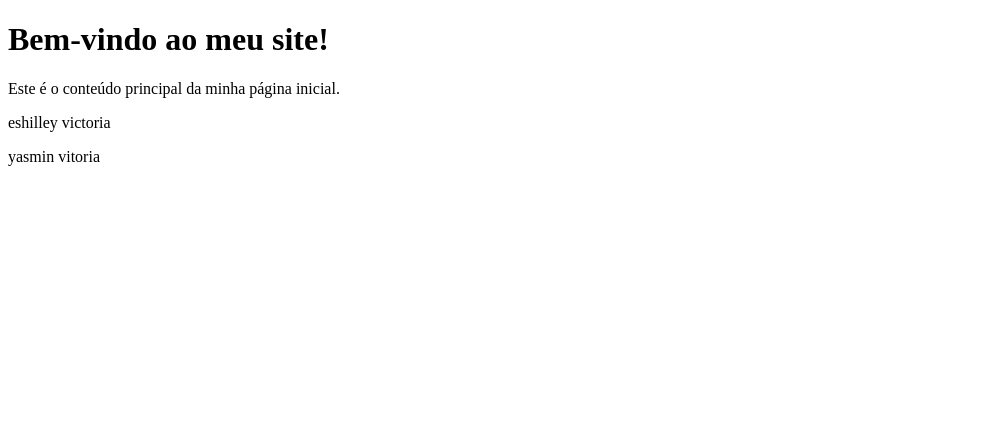
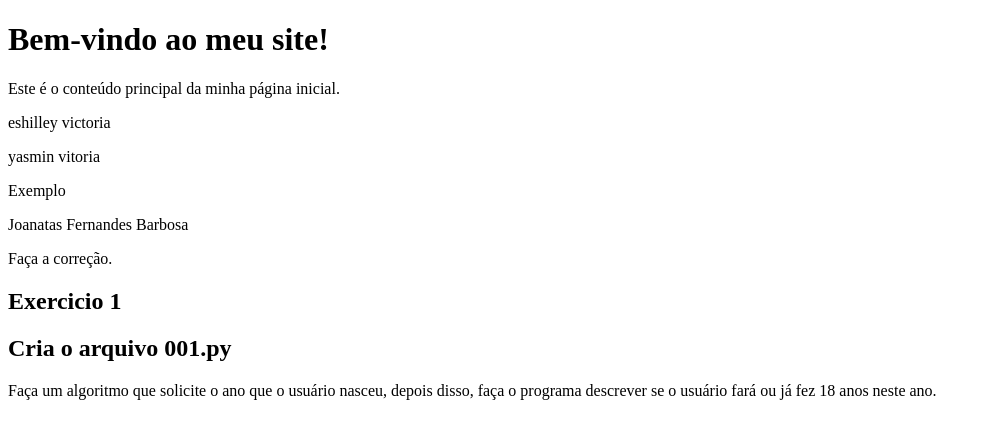
Before and after one commit to Ester-fate/versionamento-de-codigo, a plain HTML site: page index.html in a window 1280 px wide. Shown: the whole page, without its empty margins (0-987 px from the left). Drawn offline with Linux system fonts and the light colour scheme.

Commit message:
Adicionando exercicios

```diff
--- a/index.html
+++ b/index.html
@@ -1,18 +1,31 @@
 <!DOCTYPE html>
 <html lang="pt-BR">
+
 <head>
     <meta charset="UTF-8">
     <meta name="viewport" content="width=device-width, initial-scale=1.0">
     <title>Título da Minha Página</title>
 </head>
+
 <body>
     <h1>Bem-vindo ao meu site!</h1>
     <p>Este é o conteúdo principal da minha página inicial.</p>
     <p>
         eshilley victoria
     </p>
-<p>
-    yasmin vitoria
- </p>
+    <p>
+        yasmin vitoria
+    </p>
+
+        <p>Exemplo </p>
+    <p> Joanatas Fernandes Barbosa</p>
+    <p>Faça a correção.</p>
+
+<H2>Exercicio 1 </H2>
+<h2>Cria o arquivo 001.py</h2>
+<p>Faça um algoritmo que solicite o ano que o usuário nasceu, depois disso,
+    faça o programa descrever se o usuário fará ou já fez 18 anos neste ano.</p>
 </body>
+</body>
+
 </html>
```
Also changed, not shown: 1 other file.
